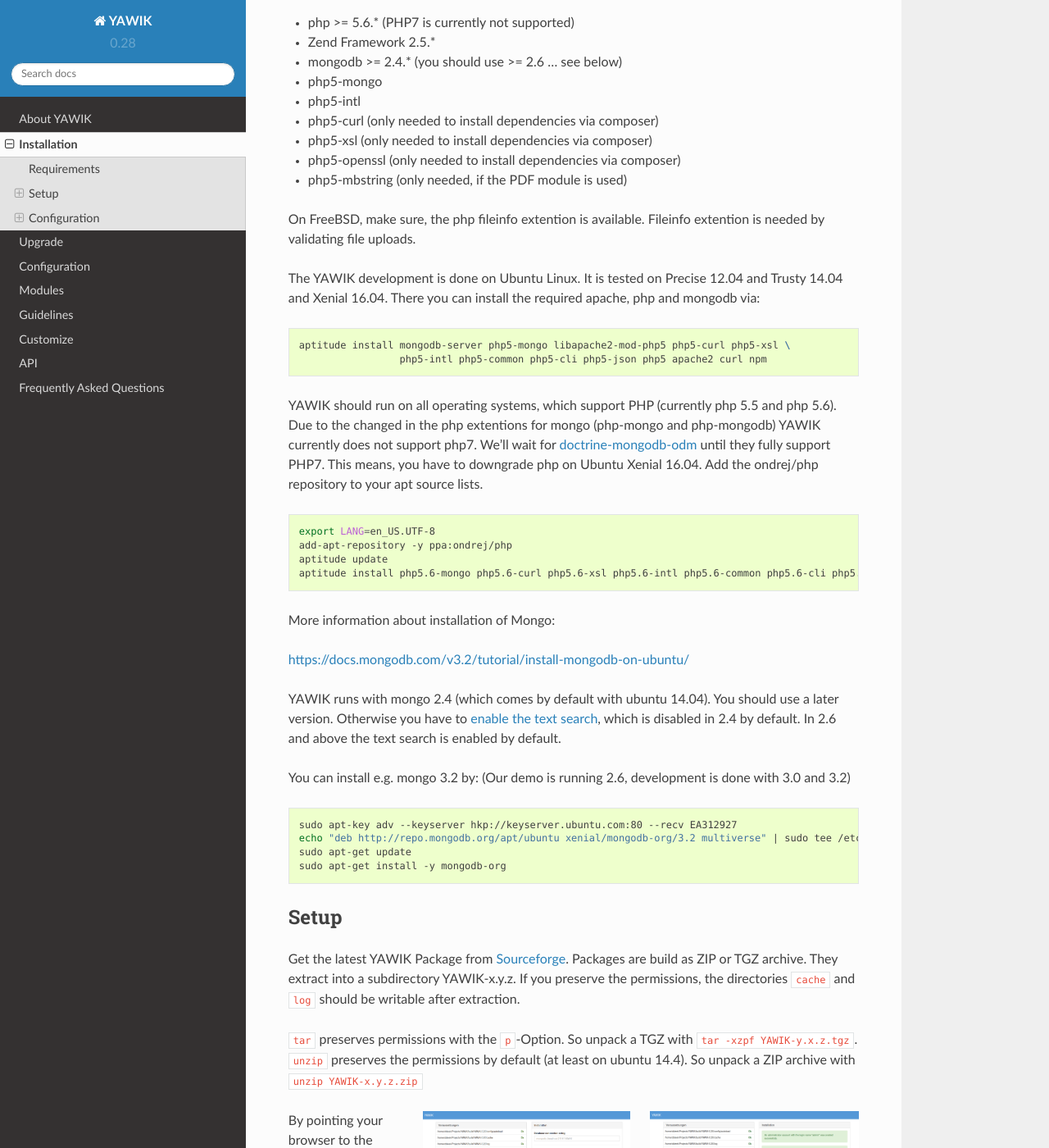
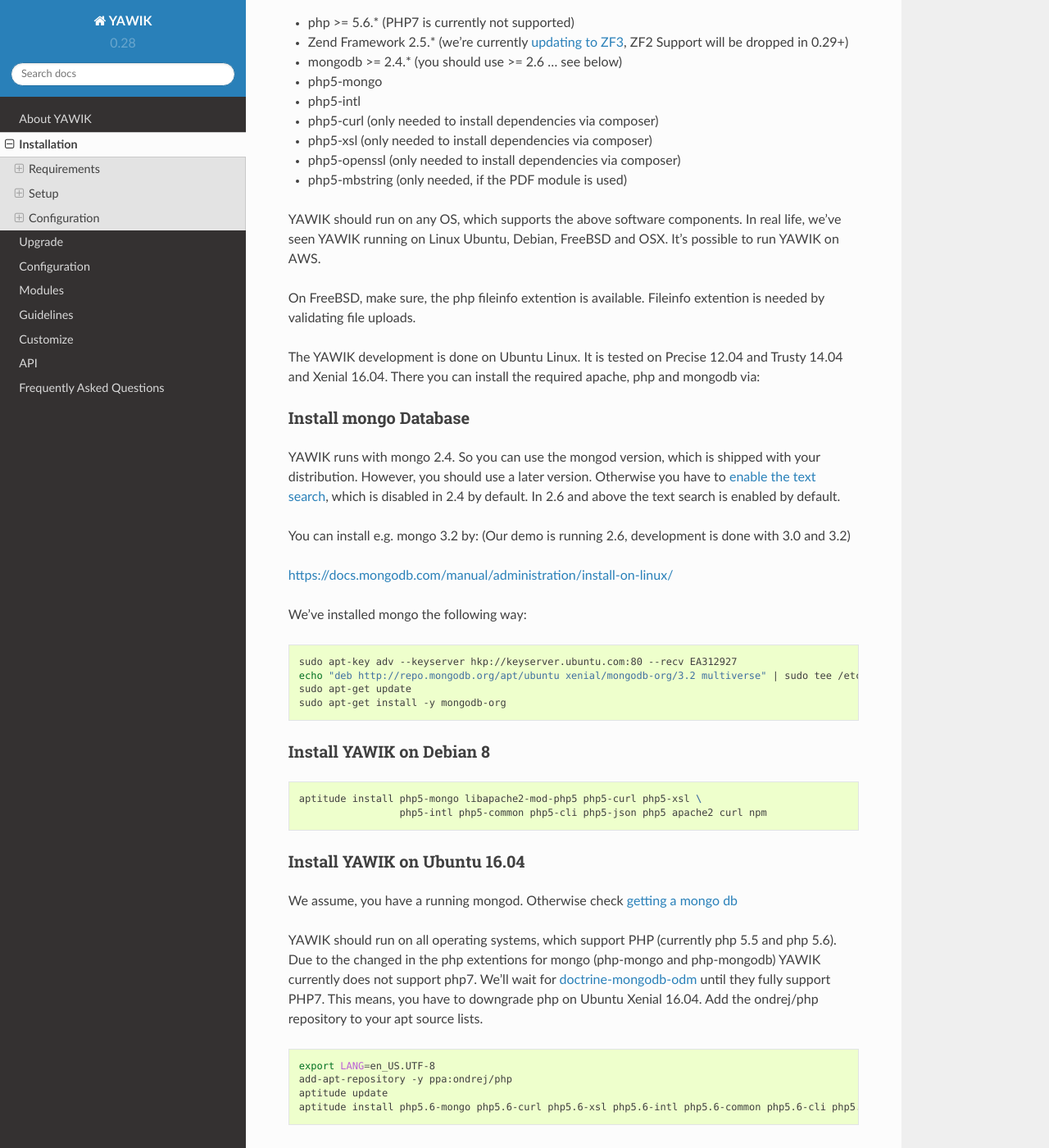
Before and after one commit to cross-solution/YawikDocs, a Sphinx documentation site: the page built from source/installation.rst, in a window 1280 px wide and 1400 px high, scrolled down 296 px. Shown: the whole window at 82% size. Built offline with Sphinx 7.4.7 and the Read the Docs theme 2.0.0, drawn with Linux system fonts in a browser that asks for light colours; a script that is not in the unit is left out; comment, search, counter and statistics services are not loaded; some of the changed text lies outside the part shown.

```diff
--- a/source/_templates/footer.html
+++ b/source/_templates/footer.html
@@ -31,20 +31,19 @@
   {% trans %}<a href="https://github.com/snide/sphinx_rtd_theme">Sphinx theme</a> provided by <a href="https://readthedocs.org">Read the Docs</a>{% endtrans %}
 </footer>
 
-<div id="disqus_thread" style="background-color:#fff"></div>
+
+<div id='discourse-comments'></div>
+
 <script type="text/javascript">
-        /* * * CONFIGURATION VARIABLES: EDIT BEFORE PASTING INTO YOUR WEBPAGE * * */
-        var disqus_shortname = 'yawik'; // required: replace example with your forum shortname
+  DiscourseEmbed = { discourseUrl: 'http://discourse.yawik.org/',
+                     discourseEmbedUrl: 'REPLACE_ME' };
 
-        /* * * DON'T EDIT BELOW THIS LINE * * */
-        (function() {
-            var dsq = document.createElement('script'); dsq.type = 'text/javascript'; dsq.async = true;
-            dsq.src = '//' + disqus_shortname + '.disqus.com/embed.js';
-            (document.getElementsByTagName('head')[0] || document.getElementsByTagName('body')[0]).appendChild(dsq);
-        })();
-    </script>
-    <noscript>Please enable JavaScript to view the <a href="http://disqus.com/?ref_noscript">comments powered by Disqus.</a></noscript>
-    <a href="http://disqus.com" class="dsq-brlink">comments powered by <span class="logo-disqus">Disqus</span></a>
+  (function() {
+    var d = document.createElement('script'); d.type = 'text/javascript'; d.async = true;
+    d.src = DiscourseEmbed.discourseUrl + 'javascripts/embed.js';
+    (document.getElementsByTagName('head')[0] || document.getElementsByTagName('body')[0]).appendChild(d);
+  })();
+</script>
 
 <!-- Piwik -->
 <script type="text/javascript">
--- a/source/installation.rst
+++ b/source/installation.rst
@@ -1,18 +1,18 @@
 Installation
 ============
+
+you need at least a webserver, a mongo database and PHP. We're developing using
+apache with mod_php5 enabled. But you can use ngix, too. If you don't have a local mongoDB available you can try a
+provider like `mlab.com`_ or google_.
+
+.. _mlab.com: https://mlab.com/
+.. _google: https://console.cloud.google.com/launcher?q=mongodb
 
 Requirements
 ------------
 
-you need at least a webserver, a mongo database and PHP. We're developing using
-apache with mod_php5 enabled. If you don't have a local mongoDB available you can
-try a provider like mlab.com_ or google_.
-
-.. _mongolab.com: https://mlab.com/
-.. _google: https://console.cloud.google.com/launcher?q=mongodb
-
 * php >= 5.6.* (PHP7 is currently not supported)
-* Zend Framework 2.5.*
+* Zend Framework 2.5.* (we're currently `updating to ZF3`_, ZF2 Support will be dropped in 0.29+)
 * mongodb >= 2.4.* (you should use >= 2.6 ... see below)
 * php5-mongo
 * php5-intl
@@ -21,15 +21,56 @@
 * php5-openssl (only needed to install dependencies via composer)
 * php5-mbstring (only needed, if the PDF module is used)
 
+YAWIK should run on any OS, which supports the above software components. In real life, we've seen YAWIK running on
+Linux Ubuntu, Debian, FreeBSD and OSX. It's possible to run YAWIK on AWS.
+
+.. _updating to ZF3: https://github.com/cross-solution/YAWIK/projects/3
+
 On FreeBSD, make sure, the php fileinfo extention is available. Fileinfo extention is needed by validating file uploads.
 
 The YAWIK development is done on Ubuntu Linux. It is tested on Precise 12.04 and Trusty
 14.04 and Xenial 16.04. There you can install the required apache, php and mongodb via:
 
+.. _get_mongo:
+
+Install mongo Database
+^^^^^^^^^^^^^^^^^^^^^^
+
+YAWIK runs with mongo 2.4. So you can use the mongod version, which is shipped with your distribution. However, you
+should use a later version. Otherwise you have to `enable the text search`_, which is disabled in 2.4 by default.
+In 2.6 and above the text search is enabled by default.
+
+.. _enable the text search: https://docs.mongodb.com/v2.4/tutorial/enable-text-search/
+
+You can install e.g. mongo 3.2 by: (Our demo is running 2.6, development is done with 3.0 and 3.2)
+
+
+https://docs.mongodb.com/manual/administration/install-on-linux/
+
+We've installed mongo the following way:
+
 .. code-block:: sh
 
-  aptitude install mongodb-server php5-mongo libapache2-mod-php5 php5-curl php5-xsl \
+ sudo apt-key adv --keyserver hkp://keyserver.ubuntu.com:80 --recv EA312927
+ echo "deb http://repo.mongodb.org/apt/ubuntu xenial/mongodb-org/3.2 multiverse" | sudo tee /etc/apt/sources.list.d/mongodb-org-3.2.list
+ sudo apt-get update
+ sudo apt-get install -y mongodb-org
+
+
+Install YAWIK on Debian 8
+^^^^^^^^^^^^^^^^^^^^^^^^^
+
+.. code-block:: sh
+
+  aptitude install php5-mongo libapache2-mod-php5 php5-curl php5-xsl \
                    php5-intl php5-common php5-cli php5-json php5 apache2 curl npm
+
+
+
+Install YAWIK on Ubuntu 16.04
+^^^^^^^^^^^^^^^^^^^^^^^^^^^^^
+
+We assume, you have a running mongod. Otherwise check :ref:`getting a mongo db<get_mongo>`
 
 YAWIK should run on all operating systems, which support PHP (currently php 5.5 and php 5.6). Due to the changed in the
 php extentions for mongo (php-mongo and php-mongodb) YAWIK currently does not support php7. We'll wait for
@@ -46,24 +87,6 @@
 
 .. _doctrine-mongodb-odm: http://doctrine-orm.readthedocs.io/projects/doctrine-mongodb-odm/en/latest/#
 
-
-More information about installation of Mongo:
-
-https://docs.mongodb.com/v3.2/tutorial/install-mongodb-on-ubuntu/
-
-YAWIK runs with mongo 2.4 (which comes by default with ubuntu 14.04). You should use a later version. Otherwise you have
-to `enable the text search`_, which is disabled in 2.4 by default. In 2.6 and above the text search is enabled by default.
-
-.. _enable the text search: https://docs.mongodb.com/v2.4/tutorial/enable-text-search/
-
-You can install e.g. mongo 3.2 by: (Our demo is running 2.6, development is done with 3.0 and 3.2)
-
-.. code-block:: sh
-
- sudo apt-key adv --keyserver hkp://keyserver.ubuntu.com:80 --recv EA312927
- echo "deb http://repo.mongodb.org/apt/ubuntu xenial/mongodb-org/3.2 multiverse" | sudo tee /etc/apt/sources.list.d/mongodb-org-3.2.list
- sudo apt-get update
- sudo apt-get install -y mongodb-org
 
 Setup
 -----
--- a/source/modules/company-registration/index.rst
+++ b/source/modules/company-registration/index.rst
@@ -11,7 +11,6 @@
    ``buid``                  |build|
    =======================  ==========================================
 
-.. _yawik/CompanyRegistration: https://github.com/yawik/CompanyRegistration.git
 .. |coverage| raw:: html
 
 	<a href='https://coveralls.io/github/yawik/CompanyRegistration?branch=develop'><img src='https://coveralls.io/repos/github/yawik/CompanyRegistration/badge.svg?branch=develop' alt='Coverage Status' /></a>
```
Also changed, not shown: 1 other file.
